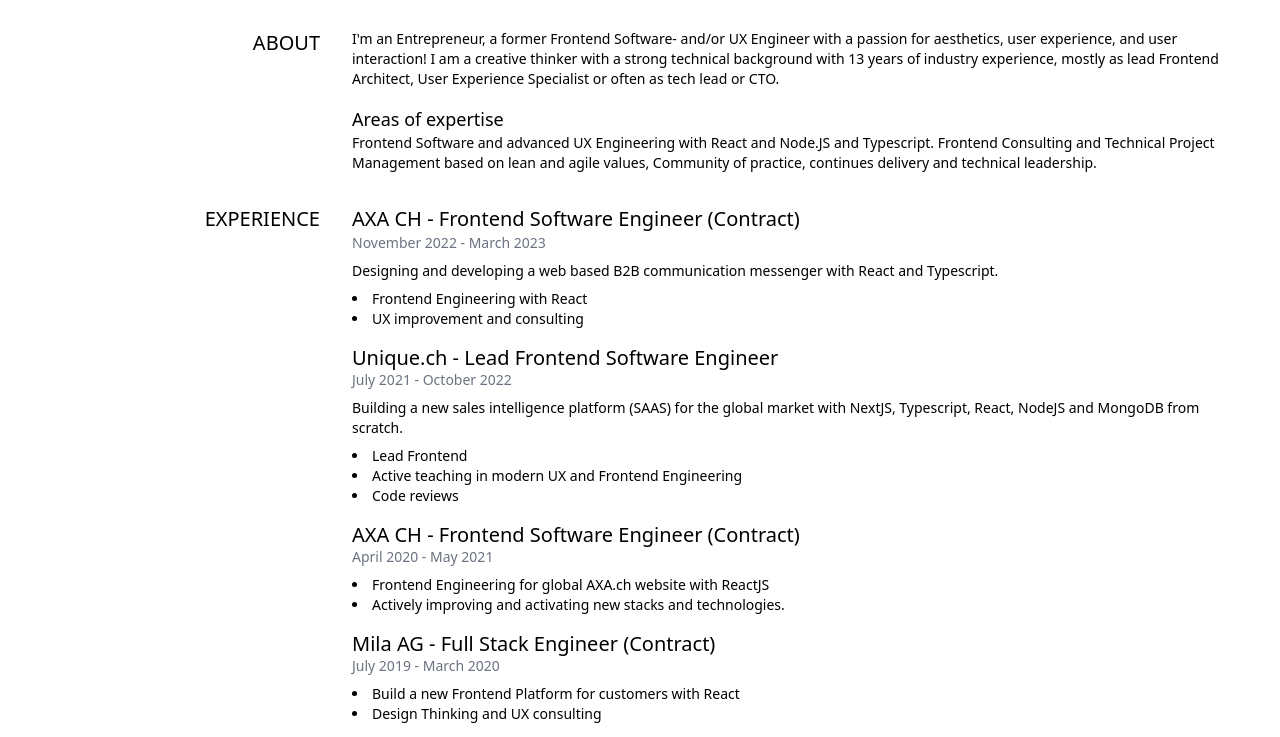
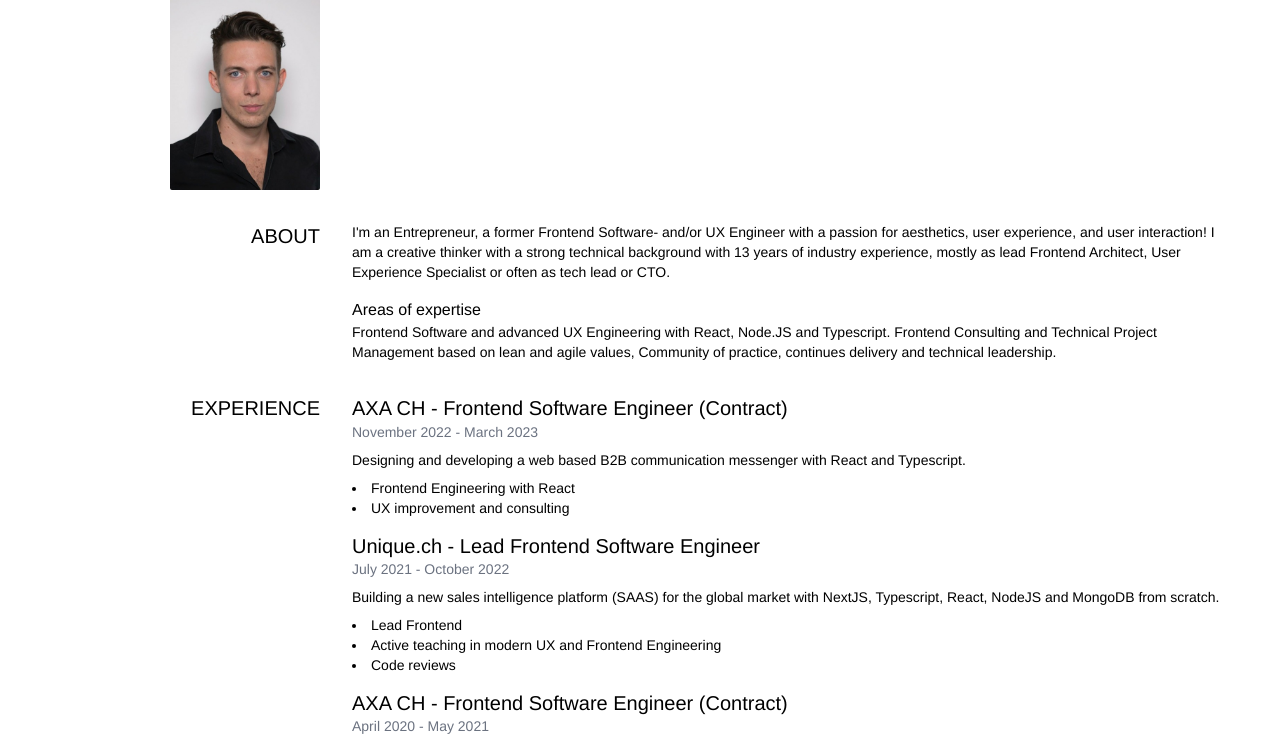
Before and after one commit to jackblackCH/illien.digital, a website: page cv.html in a window 1280 px wide. Shown: the part 111-848 px from the top of the page. Drawn offline with Linux system fonts and the light colour scheme.

Commit message:
Add photo

```diff
--- a/cv.html
+++ b/cv.html
@@ -9,11 +9,12 @@
   <body>
     <h1 class="sr-only">CV - Marc Illien - UX / Frontend Software Engineer</h1>
     <div class="grid grid-cols-4 grid-rows-1 p-12 pt-12 gap-x-8 gap-y-8">
-      <div class="left text-right">
-        <h2 class="text-3xl leading-9 uppercase">Marc Illien</h2>
-        <a href="https://linkedin.com/in/marcillien"
+      <div class="text-right">
+        <h2 class="text-3xl print:text-xl text-right uppercase">Marc Illien</h2>
+        <a class="text-sm" href="https://linkedin.com/in/marcillien"
           >linkedin.com/in/marcillien</a
         >
+        <img class="inline-block rounded-sm" src="./new2.jpg" width="150px" />
       </div>
       <div class="col-span-3">
         <p>Richard-Wagner-Strasse 12, 8002 Zürich</p>
@@ -31,12 +32,12 @@
           years of industry experience, mostly as lead Frontend Architect, User
           Experience Specialist or often as tech lead or CTO.
         </p>
-        <h2 class="text-lg mt-4">Areas of expertise</h2>
+        <h2 class="text-md mt-4">Areas of expertise</h2>
         <p>
-          Frontend Software and advanced UX Engineering with React and Node.JS
-          and Typescript. Frontend Consulting and Technical Project Management
-          based on lean and agile values, Community of practice, continues
-          delivery and technical leadership.
+          Frontend Software and advanced UX Engineering with React, Node.JS and
+          Typescript. Frontend Consulting and Technical Project Management based
+          on lean and agile values, Community of practice, continues delivery
+          and technical leadership.
         </p>
       </div>
       <div class="">
--- a/input.css
+++ b/input.css
@@ -3,6 +3,9 @@
 @tailwind utilities;
 
 @layer base {
+  body {
+    font-family: "Helvetica Neue", sans-serif;
+  }
   ul,
   p {
     @apply text-sm;
```
Also changed, not shown: dist/output.css, me.jpeg (added), new2.jpg (added), newpass.jpg (added).
